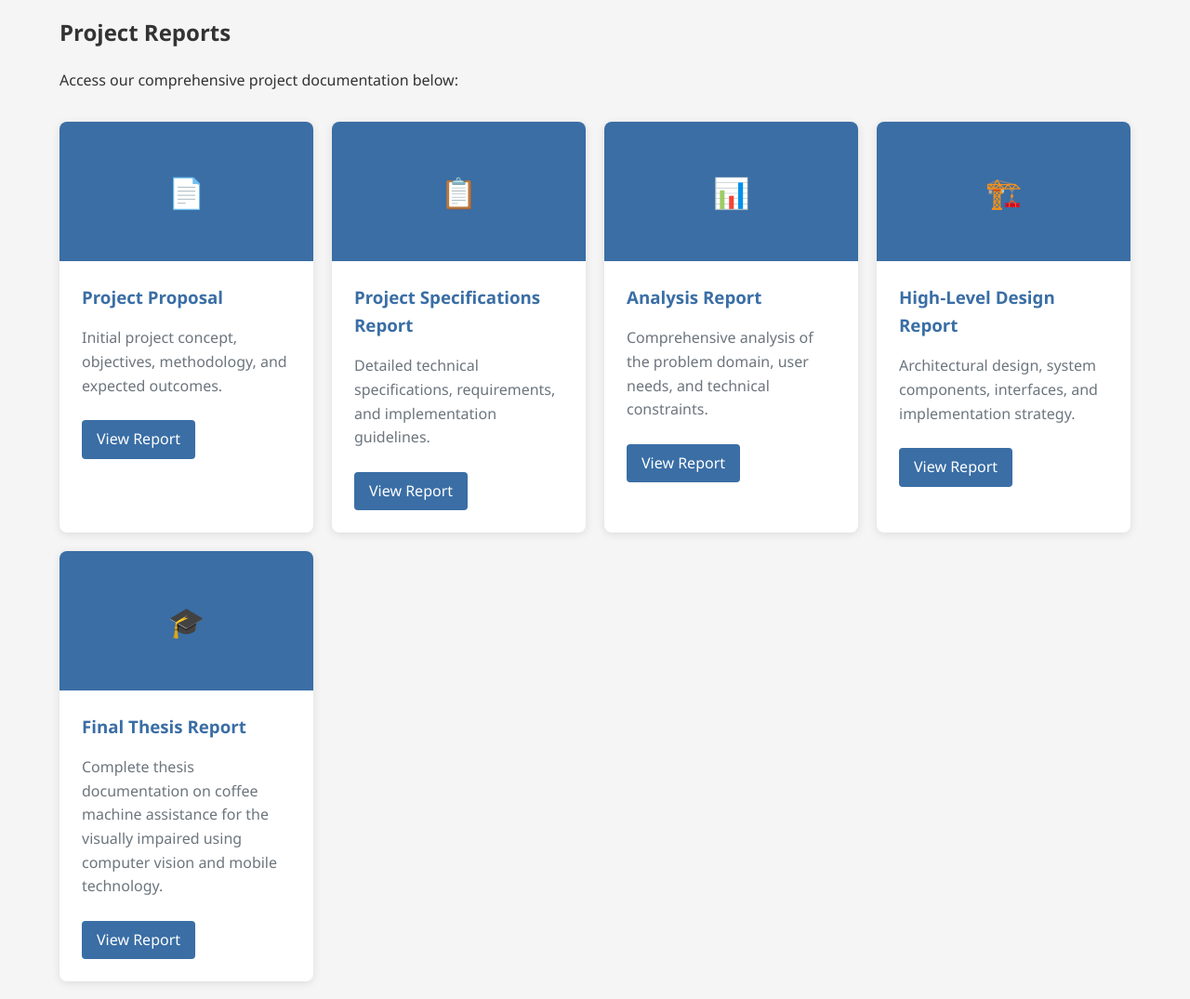
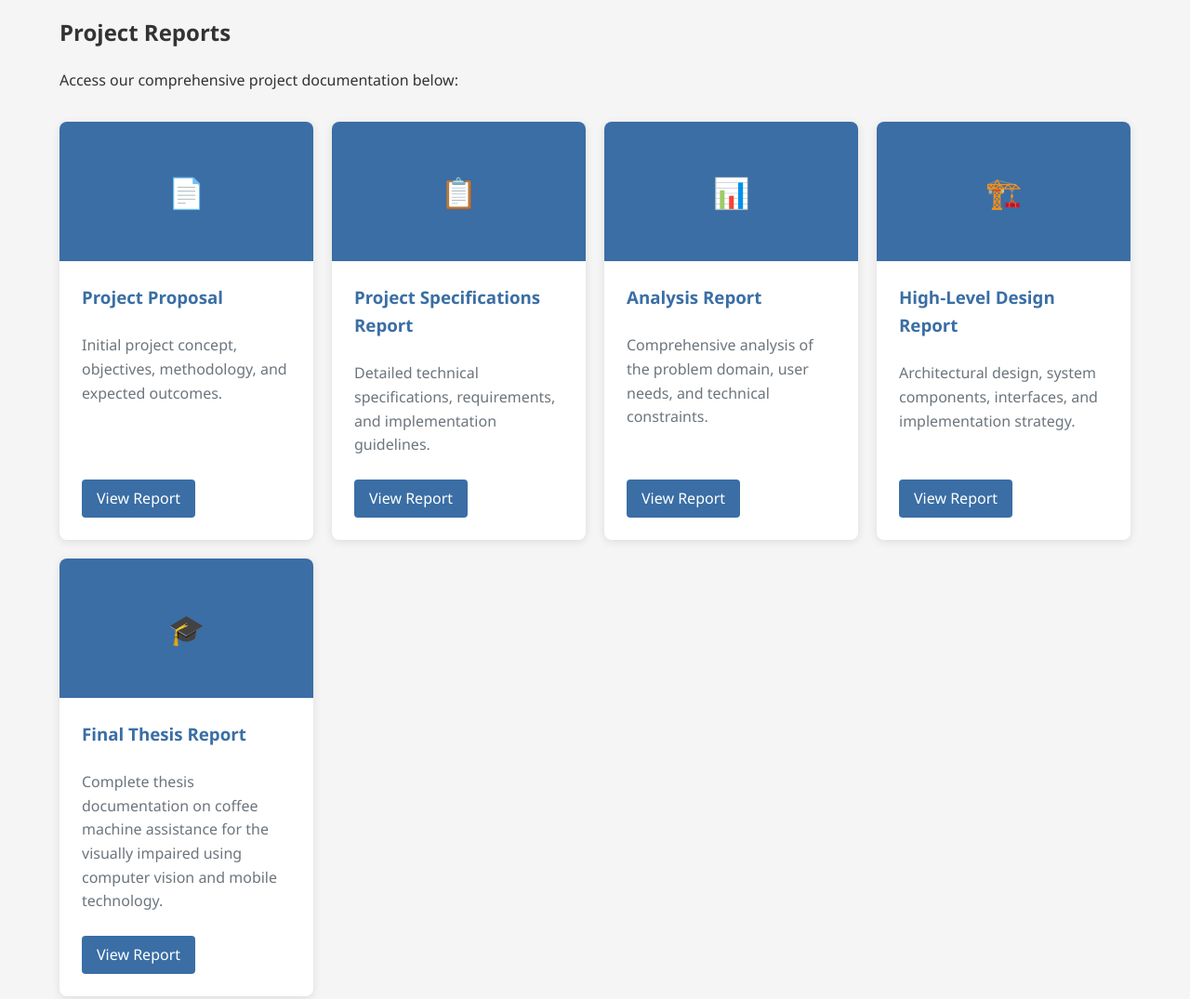
Before and after one commit to MuradHsynv/SeniorProject, a plain HTML site: page index.html in a window 1280 px wide. Shown: the part 1440-2515 px from the top of the page at 93% size. Drawn offline with Linux system fonts and the light colour scheme.

Commit message:
Update index.html

```diff
--- a/index.html
+++ b/index.html
@@ -140,27 +140,26 @@
             padding: 4rem 0;
             background-color: #f5f5f5;
         }
-
         .reports-grid {
             display: grid;
             grid-template-columns: repeat(auto-fit, minmax(250px, 1fr));
             gap: 20px;
             margin-top: 2rem;
         }
-
         .report-card {
             background: white;
             border-radius: 8px;
             overflow: hidden;
             box-shadow: 0 2px 10px rgba(0,0,0,0.1);
             transition: transform 0.3s ease, box-shadow 0.3s ease;
+            display: flex;
+            flex-direction: column;
+            height: 100%;
         }
-
         .report-card:hover {
             transform: translateY(-5px);
             box-shadow: 0 5px 15px rgba(0,0,0,0.1);
         }
-
         .report-img {
             height: 150px;
             background-color: var(--primary-color);
@@ -170,22 +169,22 @@
             color: white;
             font-size: 2rem;
         }
-
         .report-content {
             padding: 1.5rem;
+            display: flex;
+            flex-direction: column;
+            flex-grow: 1;
         }
-
         .report-content h3 {
             margin-top: 0;
             margin-bottom: 0.5rem;
             color: var(--primary-color);
         }
-
         .report-content p {
             margin-bottom: 1.5rem;
             color: var(--secondary-color);
+            flex-grow: 1;
         }
-
         .btn {
             display: inline-block;
             background-color: var(--primary-color);
@@ -194,8 +193,9 @@
             border-radius: 4px;
             text-decoration: none;
             transition: background-color 0.3s ease;
+            margin-top: auto;
+            align-self: flex-start;
         }
-
         .btn:hover {
             background-color: #2a5d94;
         }
```
